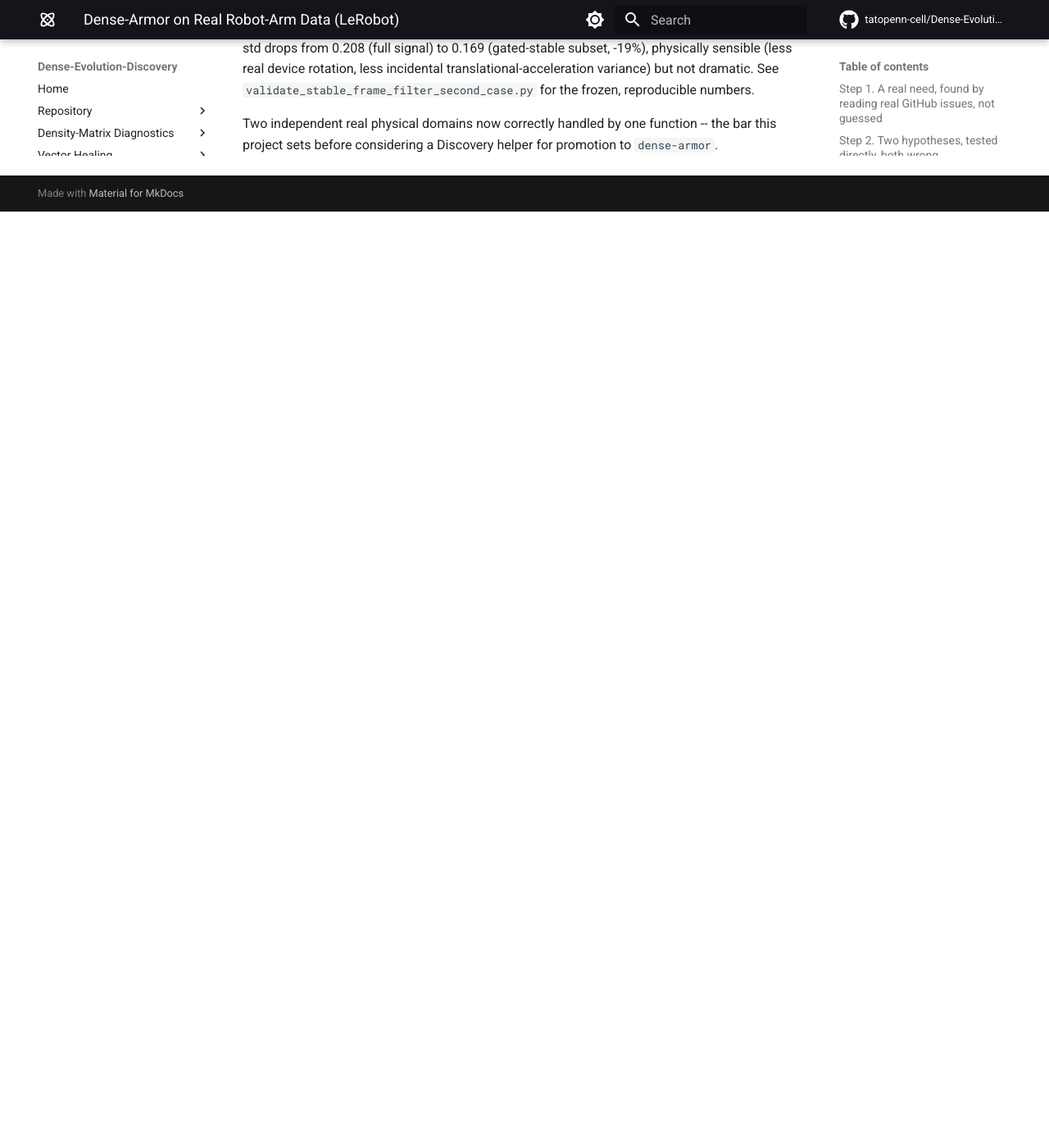
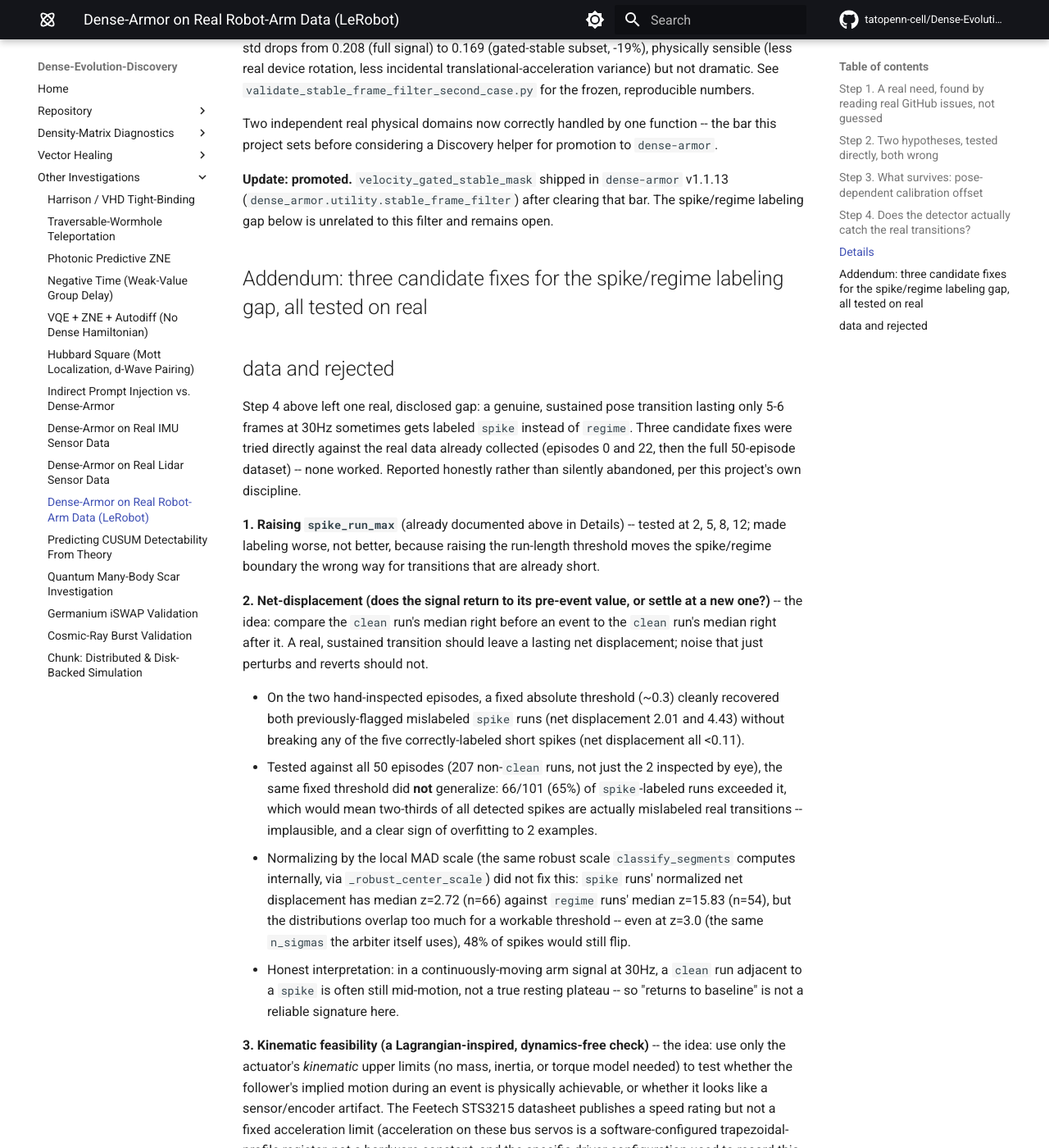
Before and after one commit to tatopenn-cell/Dense-Evolution-Discovery, an MkDocs documentation site: the page built from docs/lerobot_calibration_regime_detection.md, in a window 1280 px wide and 1400 px high, scrolled down 4107 px. Shown: the whole window at 82% size. Built offline with MkDocs 1.6.1 and Material for MkDocs 9.7.7, drawn with Linux system fonts in a browser that asks for light colours; comment, search, counter and statistics services are not loaded; before the commit the page ends 4365 px from its top, so only the background shows below that; some of the changed text lies outside the part shown.

Commit message:
Experiment 43 addendum: three candidate fixes for spike/regime labeling tested on real data, all rejected (#117)
Net-displacement (raw and MAD-normalized) recovers the 2 hand-inspected
mislabeled cases but does not generalize across all 50 episodes (overfits).
A Lagrangian-inspired kinematic-feasibility check (empirical acceleration
ceiling, no mass/inertia needed) confirms every spike/regime event is
physically genuine servo motion -- ruling out sensor noise as the cause,
narrowing but not solving the open gap. Also notes velocity_gated_stable_mask
shipped in dense-armor v1.1.13.

```diff
--- a/docs/lerobot_calibration_regime_detection.md
+++ b/docs/lerobot_calibration_regime_detection.md
@@ -188,3 +188,75 @@ both real cases through the corrected, unified function:
 
 Two independent real physical domains now correctly handled by one function -- the bar
 this project sets before considering a Discovery helper for promotion to `dense-armor`.
+
+**Update: promoted.** `velocity_gated_stable_mask` shipped in `dense-armor` v1.1.13
+(`dense_armor.utility.stable_frame_filter`) after clearing that bar. The spike/regime
+labeling gap below is unrelated to this filter and remains open.
+
+## Addendum: three candidate fixes for the spike/regime labeling gap, all tested on real
+## data and rejected
+
+Step 4 above left one real, disclosed gap: a genuine, sustained pose transition lasting
+only 5-6 frames at 30Hz sometimes gets labeled `spike` instead of `regime`. Three
+candidate fixes were tried directly against the real data already collected (episodes 0
+and 22, then the full 50-episode dataset) -- none worked. Reported honestly rather than
+silently abandoned, per this project's own discipline.
+
+**1. Raising `spike_run_max`** (already documented above in Details) -- tested at 2, 5, 8,
+12; made labeling worse, not better, because raising the run-length threshold moves the
+spike/regime boundary the wrong way for transitions that are already short.
+
+**2. Net-displacement (does the signal return to its pre-event value, or settle at a new
+one?)** -- the idea: compare the `clean` run's median right before an event to the
+`clean` run's median right after it. A real, sustained transition should leave a lasting
+net displacement; noise that just perturbs and reverts should not.
+
+- On the two hand-inspected episodes, a fixed absolute threshold (~0.3) cleanly recovered
+  both previously-flagged mislabeled `spike` runs (net displacement 2.01 and 4.43) without
+  breaking any of the five correctly-labeled short spikes (net displacement all <0.11).
+- Tested against all 50 episodes (207 non-`clean` runs, not just the 2 inspected by
+  eye), the same fixed threshold did **not** generalize: 66/101 (65%) of `spike`-labeled
+  runs exceeded it, which would mean two-thirds of all detected spikes are actually
+  mislabeled real transitions -- implausible, and a clear sign of overfitting to 2
+  examples.
+- Normalizing by the local MAD scale (the same robust scale `classify_segments` computes
+  internally, via `_robust_center_scale`) did not fix this: `spike` runs' normalized net
+  displacement has median z=2.72 (n=66) against `regime` runs' median z=15.83 (n=54), but
+  the distributions overlap too much for a workable threshold -- even at z=3.0 (the same
+  `n_sigmas` the arbiter itself uses), 48% of spikes would still flip.
+- Honest interpretation: in a continuously-moving arm signal at 30Hz, a `clean` run
+  adjacent to a `spike` is often still mid-motion, not a true resting plateau -- so
+  "returns to baseline" is not a reliable signature here.
+
+**3. Kinematic feasibility (a Lagrangian-inspired, dynamics-free check)** -- the idea:
+use only the actuator's *kinematic* upper limits (no mass, inertia, or torque model
+needed) to test whether the follower's implied motion during an event is physically
+achievable, or whether it looks like a sensor/encoder artifact. The Feetech STS3215
+datasheet publishes a speed rating but not a fixed acceleration limit (acceleration on
+these bus servos is a software-configured trapezoidal-profile register, not a hardware
+constant, and the specific driver configuration used to record this dataset is unknown)
+-- so a datasheet number would have been fabricated. Used instead a real, conservative
+empirical ceiling: the largest `observation.state` acceleration this exact system ever
+produced across all 50 episodes' full (not just stable-filtered) frames, joint 2:
+2662.5 units/s².
+
+Checked whether any `spike`- or `regime`-labeled event's implied follower acceleration
+exceeds that ceiling: **0/101 spikes and 0/106 regimes do** (spike median 484.1,
+regime median 403.4, both comfortably under the ceiling). This is not a failed test --
+it is a real, clarifying negative result: every labeled event, `spike` or `regime`
+alike, is physically genuine servo motion, not an artifact. The spike/regime ambiguity
+was never a real-vs-fake-data problem, so a physical-plausibility filter has nothing to
+discriminate on here -- it rules out sensor noise as the cause and confirms the actual
+open question is purely one of duration classification, which is exactly what
+`spike_run_max` already (unsuccessfully, per fix #1) tries to solve.
+
+**Where this leaves the experiment**: still not solved, and no longer actively pursued
+here. Three independent, real-data-tested candidate fixes are now ruled out for the
+specific reasons above, narrowing what a future fix would need to be (a genuinely
+different short-duration regime-vs-spike criterion, not a threshold tweak on the
+existing run-length or net-displacement signals) -- but none has been found or tested.
+Reproducing the numbers above: `scripts/robot_sensor_validation/lerobot_calibration_regime_frozen.json`
+has the frozen per-run labels and medians used for the net-displacement analysis; the
+kinematic-feasibility check reads `observation.state` directly from the same cached
+parquet (`scripts/robot_sensor_validation/lerobot_data/`, gitignored) and is not
+frozen to a JSON file since it recomputes cheaply from data already on disk.
```
Also changed, not shown: README.md (+1 -1 lines).
